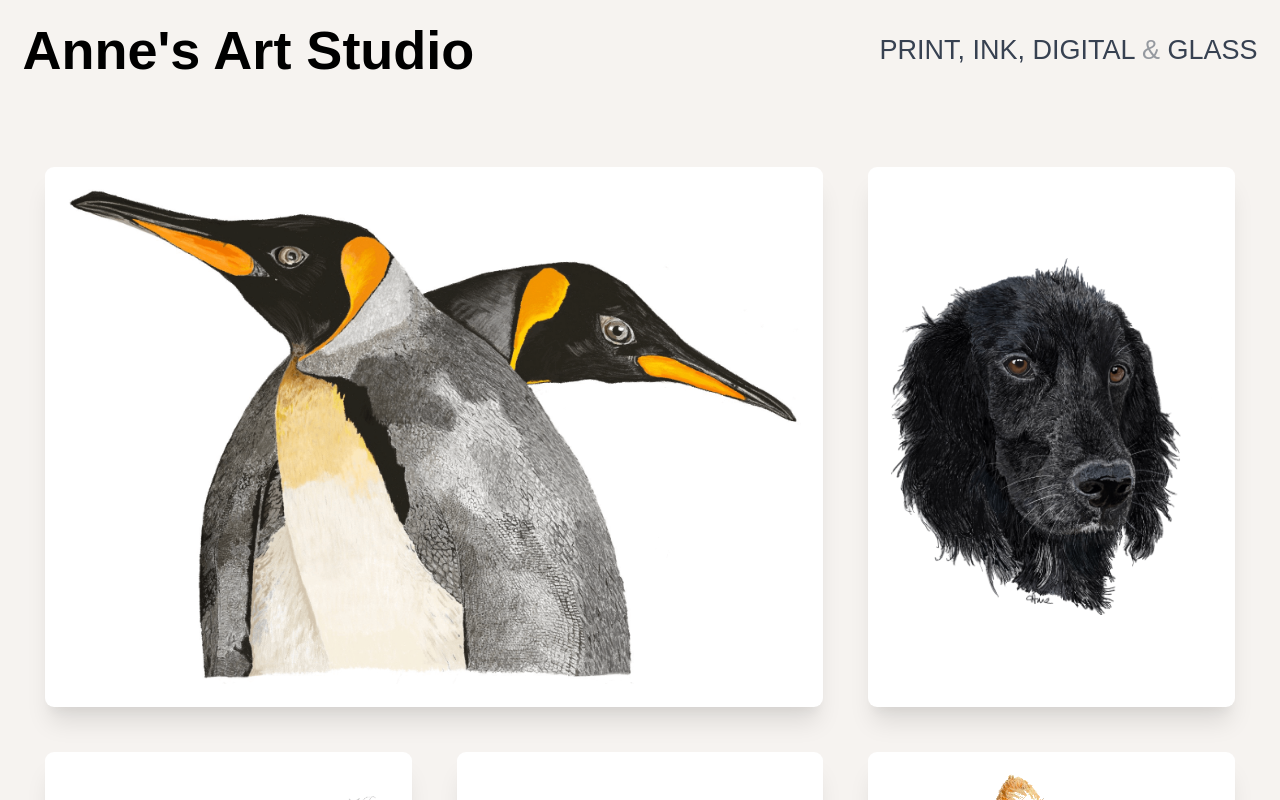
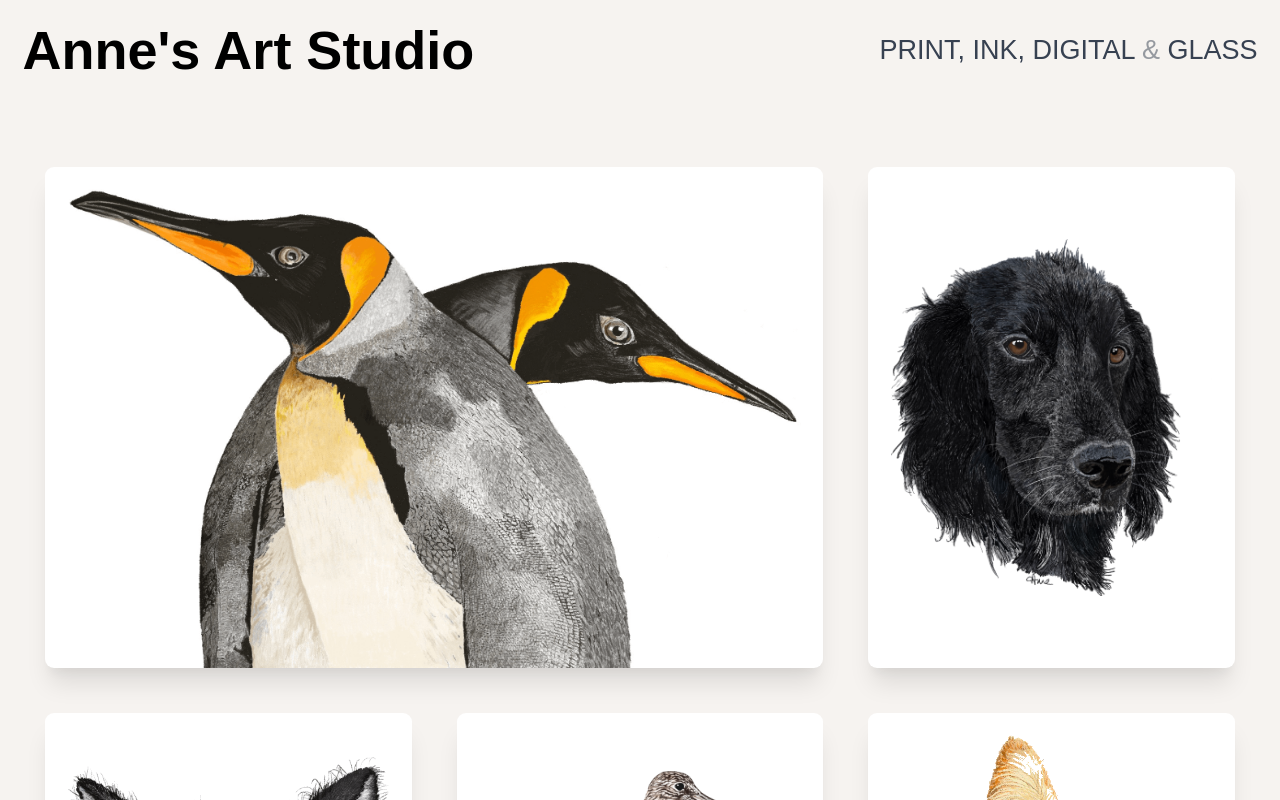
Before and after one commit to billhorsman/annesartstudio, a Nuxt app: page / in a window 1280 px wide. Shown: the top 800 px of the page. Built offline with nearby package versions, Linux system fonts and the light colour scheme; a web font is replaced by a local one.

Commit message:
No padding for penguins

```diff
--- a/pages/index.vue
+++ b/pages/index.vue
@@ -25,7 +25,7 @@ export default {
   computed: {
     artworks() {
       return [
-        { file: 'penguins.png', colSpan: 2 },
+        { file: 'penguins.png', colSpan: 2, css: 'pb-0' },
         { file: 'finlay-the-dog.png' },
         { file: 'albus-the-cat.png' },
         { file: 'curlew.png' },
@@ -49,6 +49,9 @@ export default {
       if (artwork.rowSpan) {
         list.push(`row-span-${artwork.rowSpan}`)
       }
+      if (artwork.css) {
+        list.push(artwork.css)
+      }
       return list
     },
   },
```
Also changed, not shown: static/art/penguins.png.
